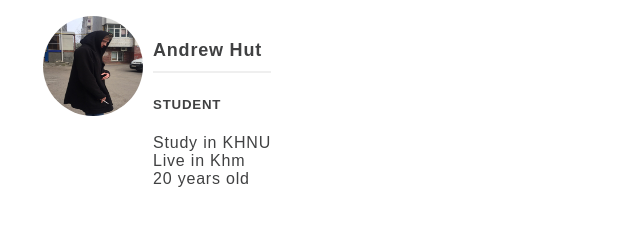
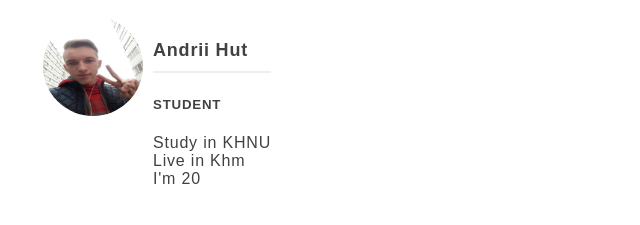
Before and after one commit to valenitin/OSS_17, a plain HTML site: page index.html in a window 1280 px wide. Shown: the part 205-430 px from the top of the page, without its empty margins (12-652 px from the left). Drawn offline with Linux system fonts and the light colour scheme.

Commit message:
new avatar

```diff
--- a/index.html
+++ b/index.html
@@ -21,15 +21,15 @@
                 <div class="media">
                     <div class="media-left">
                         <a href="#">
-                            <img class="media-object" src="img/photo.jpg" alt="...">
+                            <img class="media-object" src="img/ph.jpg" alt="...">
                         </a>
                     </div>
                     <div class="media-body">
-                        <h4 class="media-heading">Andrew Hut</h4>
+                        <h4 class="media-heading">Andrii Hut</h4>
                         <h5>Student</h5>
                         <p>Study in KHNU<br>
                             Live in Khm<br>
-                            20 years old
+                            I'm 20
                         </p>
                     </div>
                 </div>
```
Also changed, not shown: img/ph.jpg (added).
